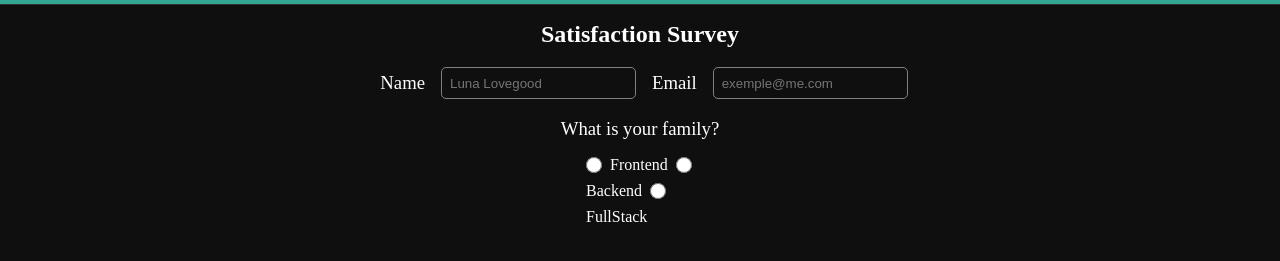
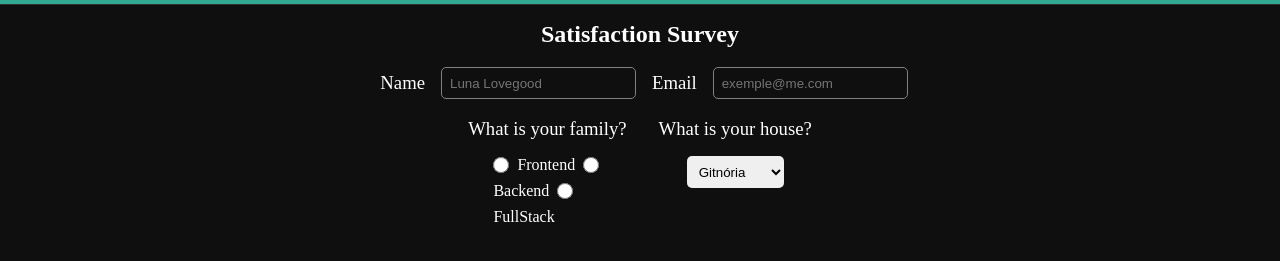
Before and after one commit to opaulojr/trybewarts, a website: page src/index.html in a window 1280 px wide. Shown: the part 55-316 px from the top of the page. Drawn offline with Linux system fonts and the light colour scheme.

Commit message:
implement-house-form

```diff
--- a/src/index.html
+++ b/src/index.html
@@ -61,14 +61,28 @@
           <input id="email-form" type="text" name="email" placeholder="exemple@me.com">
         </section>
 
-        <section class="family-form">
-          <label>What is your family?</label>
-          <div id="family-input">
-            <input type="radio" name="family" value="Frontend">Frontend
-            <input type="radio" name="family" value="Backend">Backend
+        <section class="family-house">
+          <section class="family-form">
+            <label>What is your family?</label>
+            <div id="family-input">
+              <input type="radio" name="family" value="Frontend">Frontend
+              <input type="radio" name="family" value="Backend">Backend
             <input type="radio" name="family" value="FullStack">FullStack
           </div>
         </section>
+
+        <div class="house-form">
+          <label>What is your house?</label>
+          <div id="house-input">
+            <select id="house-select" name="house">
+              <option id="gitnoria-house" value="Gitnória">Gitnória</option>
+              <option id="reactpuff-house" value="Reactpuff">Reactpuff</option>
+              <option id="corvinode-house" value="Corvinode">Corvinode</option>
+              <option id="pytherina-house" value="Pytherina">Pytherina</option>
+            </select>
+          </section>
+          </div>
+        </div>
       </form>
     </main>
 
--- a/src/style.css
+++ b/src/style.css
@@ -14,7 +14,7 @@ label {
 }
 
 input {
-  height: 32px;
+  height: 2rem;
   padding: 0.5rem;
   border: none;
   outline: none;
@@ -81,6 +81,7 @@ header {
   padding: 1rem;
   border-radius: 20px 20px 0 0;
   background-color: #f8f8f8;
+  box-shadow: 0 0 5rem 1rem rgb(0 0 0 / 50%);
   color: #0f0f0f;
   gap: 1rem;
   text-align: center;
@@ -133,7 +134,12 @@ main {
   padding: 0.5rem;
 }
 
-.family-form {
+.family-house {
+  display: flex;
+}
+
+.family-form,
+.house-form {
   display: flex;
   flex-direction: column;
   align-items: center;
@@ -151,6 +157,13 @@ main {
 #family-input input {
   width: 1rem;
   height: 1rem;
+}
+
+#house-input select {
+  height: 2rem;
+  padding: 0.5rem;
+  border: none;
+  border-radius: 5px;
 }
 
 /* ------ OTHERS ------ */
@@ -189,6 +202,11 @@ main {
 
   .user-form input:focus {
     border-bottom: 1px solid #32a791;
+  }
+
+  .family-house {
+    flex-direction: column;
+    gap: 1rem;
   }
 
   .active {
@@ -246,6 +264,11 @@ main {
     border: 1px solid #32a791;
   }
 
+  .family-house {
+    justify-content: center;
+    gap: 2rem;
+  }
+
   .active {
     display: flex;
   }
```
